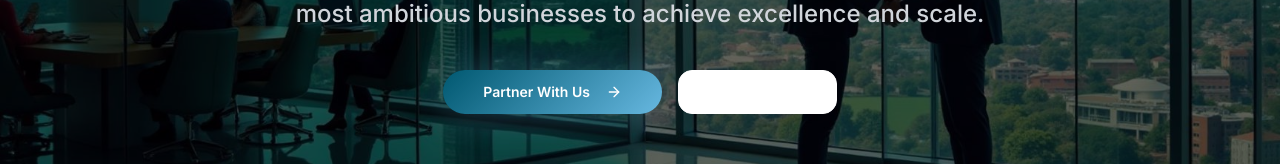
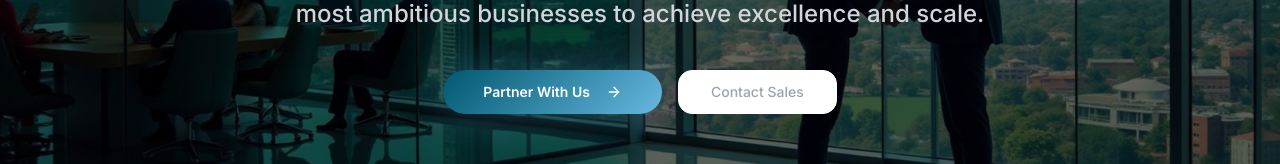
Before and after one commit to mckenzie-81/prosupport, a React (Vite) app: page / in a window 1280 px wide. Shown: the part 448-612 px from the top of the page. Built offline with nearby package versions, Linux system fonts and the light colour scheme.

Commit message:
CTA color change in hero

```diff
--- a/src/components/HeroSection.tsx
+++ b/src/components/HeroSection.tsx
@@ -40,7 +40,7 @@ const HeroSection = () => {
           <Button
             variant="outline"
             size="lg"
-            className="border-white text-white hover:bg-white hover:text-primary-teal transition-colors duration-300"
+            className="border-white text-gray-400 hover:bg-white hover:text-primary-teal transition-colors duration-300"
           >
             Contact Sales
           </Button>
```
